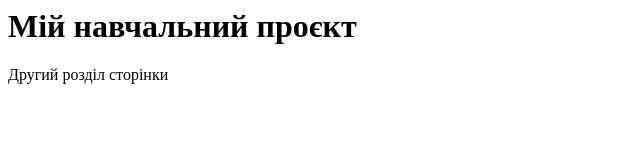
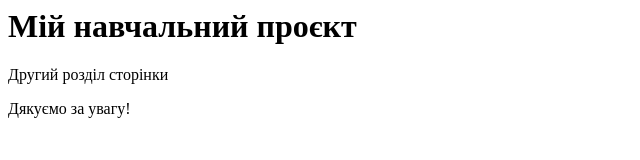
Before and after one commit to FaSt1k0110/my-project, a plain HTML site: page index.html in a window 1280 px wide. Shown: the whole page, without its empty margins (0-640 px from the left). Drawn offline with Linux system fonts and the light colour scheme.

Commit message:
Додано фінальний блок сторінки

```diff
--- a/index.html
+++ b/index.html
@@ -1,2 +1,3 @@
 <h1>Мій навчальний проєкт</h1>
 <p>Другий розділ сторінки</p>
+<p>Дякуємо за увагу!</p>
```
